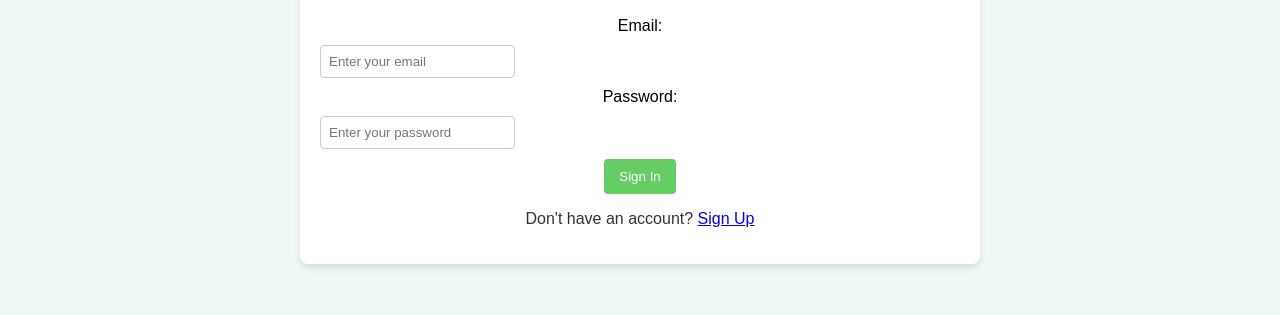
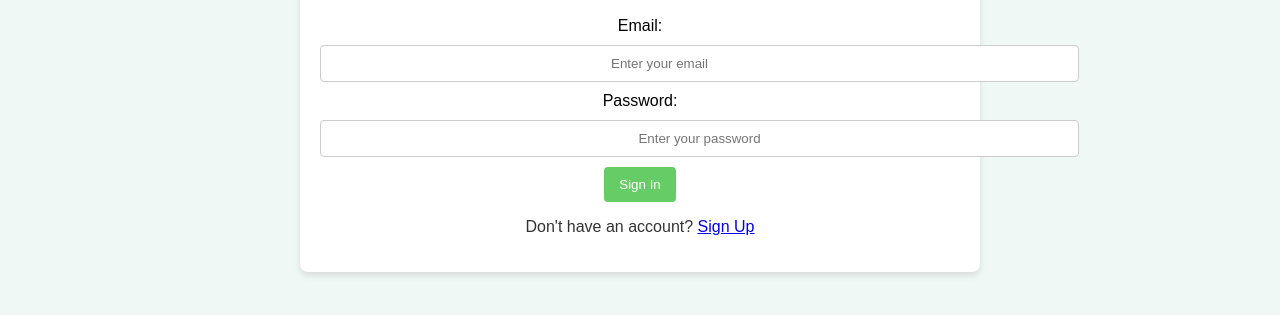
Before and after one commit to jlin2281/Software_seminar, a plain HTML site: page index.html in a window 1280 px wide. Shown: the part 281-596 px from the top of the page. Drawn offline with Linux system fonts and the light colour scheme.

Commit message:
Update styles.css

```diff
--- a/styles.css
+++ b/styles.css
@@ -49,8 +49,8 @@ body {
 
   input, textarea {
     display: block;
-    margin: 10px 0;
-    padding: 8px;
+    margin: 10px;
+    padding: 10px 290px;
     border: 1px solid #ccc;
     border-radius: 4px;
   }
@@ -80,3 +80,7 @@ body {
   #auth-form input {
     margin: 10px 0;
   }
+
+ #auth-password {
+    text-align: center;
+ }
```
